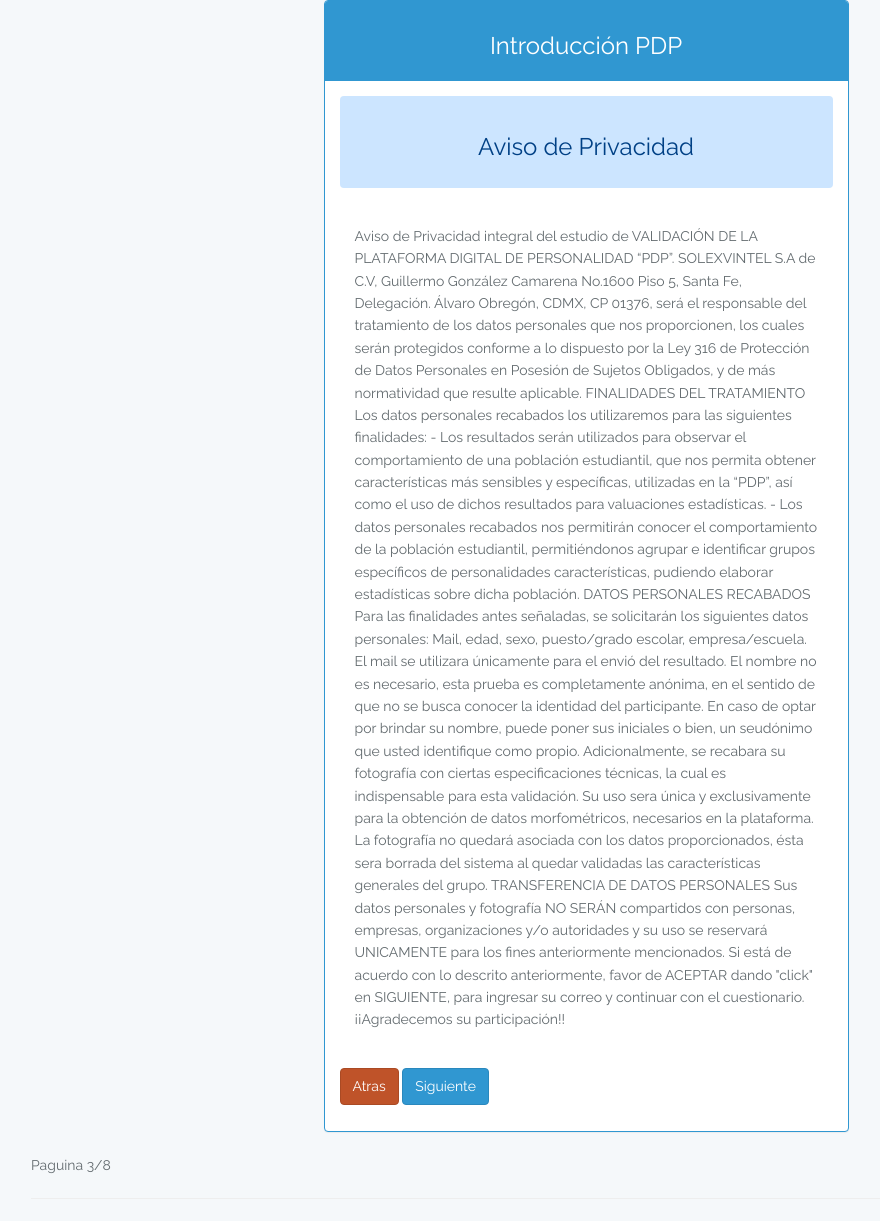
After one commit to Dohko19/laravel5-5, a Laravel app: page /introduccionPDP/Aviso_de_Privacidad in a window 1280 px wide. The commit adds this page. Shown: the whole page, without its empty margins (54-934 px from the left). Run offline with Laravel 8, Linux system fonts and the light colour scheme; settings files or empty folders that the repository lacks are supplied; parts of the project's set-up code (start-up, migrations or seed data) failed here and were passed over; some libraries are stand-ins or nearby versions.

Commit message:
up 1305
Implementacion de vistas

```diff
--- a/app/Http/Controllers/CatelController.php
+++ b/app/Http/Controllers/CatelController.php
@@ -15,9 +15,16 @@ class CatelController extends Controller
     	return view('catel.index');
     }
 
-    public function store(Rquest $request)
+    // public function store(Rquest $request)
+    // {
+    // }
+    public function index2()
     {
-    	$correo = Emailuser::create($request->all());
-    	return redirect()->route('catel.test');
+    	return view('catel.index2');
+    }
+
+    public function avisoprivacidad()
+    {
+    	return view('catel.avisoprivacidad');
     }
 }
--- /dev/null
+++ b/resources/views/catel/avisoprivacidad.blade.php
@@ -0,0 +1,58 @@
+@extends('layouts.catellay')
+@section('content')
+<div class="container-fluid">
+<div class="row">
+	<div class="col-xs-6 col-sm-3">
+	</div>
+		<div class="col-xs-6 col-sm-6">
+<div class="panel panel-primary">
+	<div class="panel-heading">
+		<center><h3>Introducción PDP</h3></center>
+		</div>
+			<div class="panel-body fixed-panel" style="min-height: 20; max-height: 25;">
+
+			<div class="alert alert-primary" role="alert">
+			  <center><b><h3>Aviso de Privacidad</h3></b></center>
+			  </div>
+			  <div class="panel-body">
+			  <a>Aviso de Privacidad integral del estudio de VALIDACIÓN DE LA PLATAFORMA DIGITAL DE PERSONALIDAD “PDP”.</a>
+<a>SOLEXVINTEL S.A de C.V, Guillermo González Camarena No.1600 Piso 5, Santa Fe, Delegación. Álvaro Obregón, CDMX, CP 01376, será el responsable del tratamiento de los datos personales que nos proporcionen, los cuales serán protegidos conforme a lo dispuesto por la Ley 316 de Protección de Datos Personales en Posesión de Sujetos Obligados, y de más normatividad que resulte aplicable.</a>
+
+<a>FINALIDADES DEL TRATAMIENTO </a>
+
+<a>Los datos personales recabados los utilizaremos para las siguientes finalidades:</a>
+<a>-	Los resultados serán utilizados para observar el comportamiento de una población estudiantil, que nos permita obtener características más sensibles y específicas, utilizadas en la “PDP”, así como el uso de dichos resultados para valuaciones estadísticas.</a>
+
+<a>-  Los datos personales recabados nos permitirán conocer el comportamiento de la población estudiantil, permitiéndonos agrupar e identificar grupos específicos de personalidades características, pudiendo elaborar estadísticas sobre dicha población. </a>
+
+
+<a>DATOS PERSONALES RECABADOS </a>
+
+<a>Para las finalidades antes señaladas, se solicitarán los siguientes datos personales:
+Mail, edad, sexo, puesto/grado escolar, empresa/escuela.
+El mail se utilizara únicamente para el envió del resultado.
+El nombre no es necesario, esta prueba es completamente anónima, en el sentido de que no se busca conocer la identidad del participante. En caso de optar por brindar su nombre, puede poner sus iniciales o bien, un seudónimo que usted identifique como propio.</a>
+
+<a>Adicionalmente, se recabara su fotografía con ciertas especificaciones técnicas, la cual es indispensable para esta validación.  Su uso sera única y exclusivamente para la obtención de datos morfométricos, necesarios en la plataforma. La fotografía no quedará asociada con los datos proporcionados, ésta sera borrada del sistema al quedar validadas las características generales del grupo.</a>
+<a>TRANSFERENCIA DE DATOS PERSONALES </a>
+
+<a>Sus datos personales y fotografía NO SERÁN compartidos con personas, empresas, organizaciones y/o autoridades y su uso se reservará UNICAMENTE para los fines anteriormente mencionados.</a>
+
+
+<a>Si está de acuerdo con lo descrito anteriormente, favor de ACEPTAR dando "click" en SIGUIENTE, para ingresar su correo y continuar con el cuestionario.
+¡¡Agradecemos su participación!!</a>
+			</div>
+			<br>
+			<p><a href="{{route('index2')}}" class="btn btn-danger">Atras</a>
+				<a class="btn btn-primary" href="#">Siguiente</a></p>
+				</div>
+		</div>
+	</div>
+</div>
+
+</div>
+<footer>
+<div style="align-content: right;">
+	Paguina 3/8
+</div></footer>
+@endsection
--- a/resources/views/layouts/catellay.blade.php
+++ b/resources/views/layouts/catellay.blade.php
@@ -21,7 +21,7 @@
   min-height: 10;
   max-height: 10;
   overflow-y: scroll;
-}
+					}
   .input-solex {
     background-color: #FFFFCC;
     border: 2px dashed #808000;
@@ -29,7 +29,7 @@
     width: 230px;
 
 
-}
+				}
     </style>
 </head>
 	<title>Encuesta de Catel</title>
--- a/routes/web.php
+++ b/routes/web.php
@@ -48,3 +48,5 @@ Route::get('pragexcel', 'ExcelExportData@pragexport')->name('exprag');
 //--------PDP ENCUESTAS CATEL------//
 
 Route::resource('catel', 'CatelController');
+Route::get('introduccionPDP', 'CatelController@index2')->name("index2");
+Route::get('introduccionPDP/Aviso_de_Privacidad', 'CatelController@avisoprivacidad')->name("avisoprivacidad");
```
Also changed, not shown: resources/views/catel/index.blade.php (+7 -4 lines), resources/views/catel/index2.blade.php (added, +34 -0 lines), resources/views/catel/test.blade.php (deleted, +0 -23 lines).
